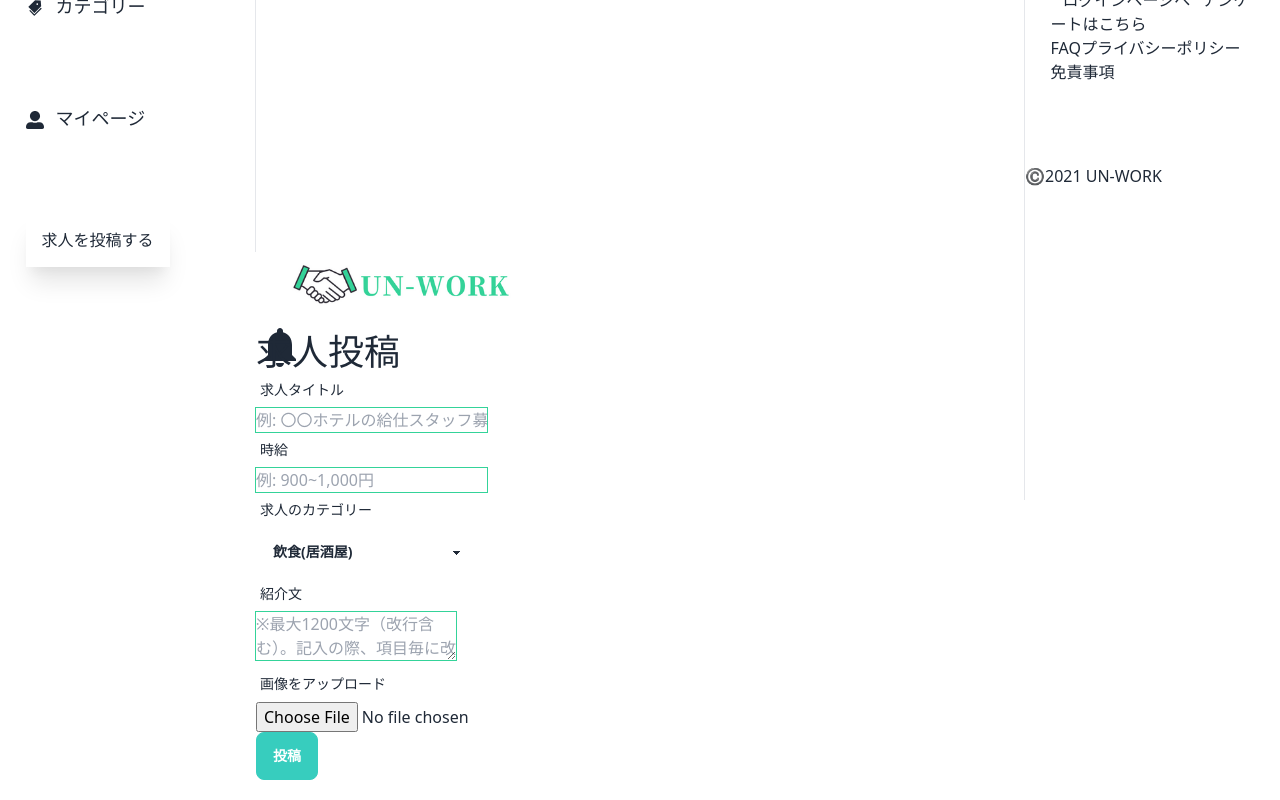
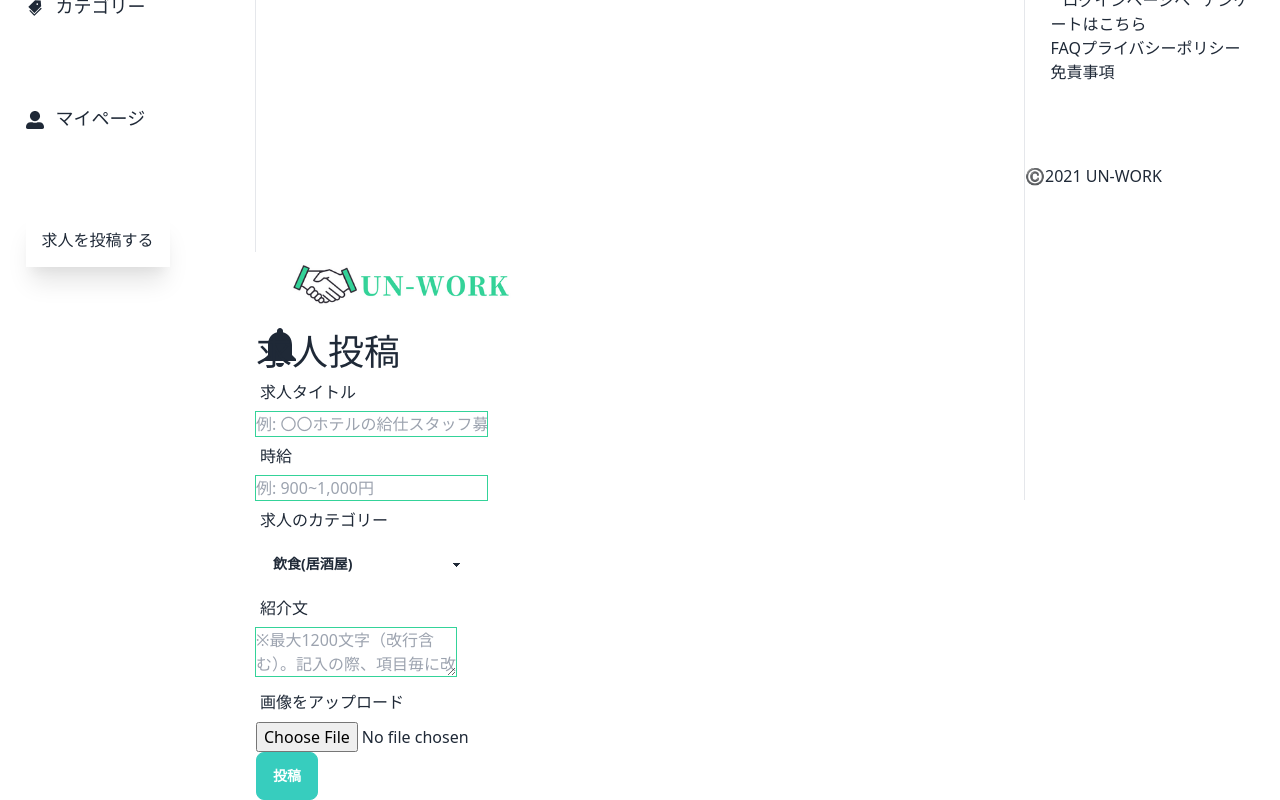
Before and after one commit to soichiro-kotaki/UN-WORK, a Next.js app: page /postform in a window 1280 px wide. Shown: the part 300-1100 px from the top of the page. Built offline with nearby package versions, Linux system fonts and the light colour scheme; no server answers.

Commit message:
スタイル修正

```diff
--- a/src/components/forms/PostForm.tsx
+++ b/src/components/forms/PostForm.tsx
@@ -56,10 +56,10 @@ export const PostForm: React.FC = () => {
 
     return (
         <>
-            <form action="" onSubmit={handleSubmit(handleOnAddPost)}>
+            <form action="" onSubmit={handleSubmit(handleOnAddPost)} className="text-gray-900">
                 {/* 求人タイトル入力フォーム */}
                 <label className="label mt-6" htmlFor="title">
-                    <span className="text-lg label-text">求人タイトル</span>
+                    <span className="text-lg">求人タイトル</span>
                 </label>
                 <div className="mb-2">
                     {errors.title && <ErrorMessage errorMessage={errors.title.message} />}
@@ -76,7 +76,7 @@ export const PostForm: React.FC = () => {
 
                 {/* 時給入力フォーム */}
                 <label className="label mt-6" htmlFor="salary">
-                    <span className="text-lg label-text">時給</span>
+                    <span className="text-lg">時給</span>
                 </label>
                 <div className="mb-2">
                     {errors.salary && <ErrorMessage errorMessage={errors.salary.message} />}
@@ -94,10 +94,10 @@ export const PostForm: React.FC = () => {
 
                 {/* 求人のカテゴリー選択フォーム */}
                 <label className="label mt-6 mb-2" htmlFor="category">
-                    <span className="text-lg label-text">求人のカテゴリー</span>
+                    <span className="text-lg">求人のカテゴリー</span>
                 </label>
                 <select
-                    className="w-full select text-lg duration-150 ring-green-400 ring-1 rounded-md focus:outline-none focus:ring-green-200 focus:ring-4"
+                    className="w-full select text-lg duration-150 ring-green-400 bg-white ring-1 rounded-md focus:outline-none focus:ring-green-200 focus:ring-4"
                     required
                     id="category"
                     {...register("category")}
@@ -124,7 +124,7 @@ export const PostForm: React.FC = () => {
 
                 {/* 求人紹介文入力フォーム */}
                 <label className="label mt-6" htmlFor="body">
-                    <span className="text-lg label-text">紹介文</span>
+                    <span className="text-lg">紹介文</span>
                 </label>
                 <div className="mb-2">
                     {errors.body && <ErrorMessage errorMessage={errors.body.message} />}
@@ -141,7 +141,7 @@ export const PostForm: React.FC = () => {
 
                 {/* 画像アップロードフォーム */}
                 <label className="label mt-6" htmlFor="userImg">
-                    <span className="text-lg label-text">画像をアップロード</span>
+                    <span className="text-lg">画像をアップロード</span>
                 </label>
                 <div className="mb-2">
                     {errors.post_img && <ErrorMessage errorMessage={errors.post_img.message} />}
```
